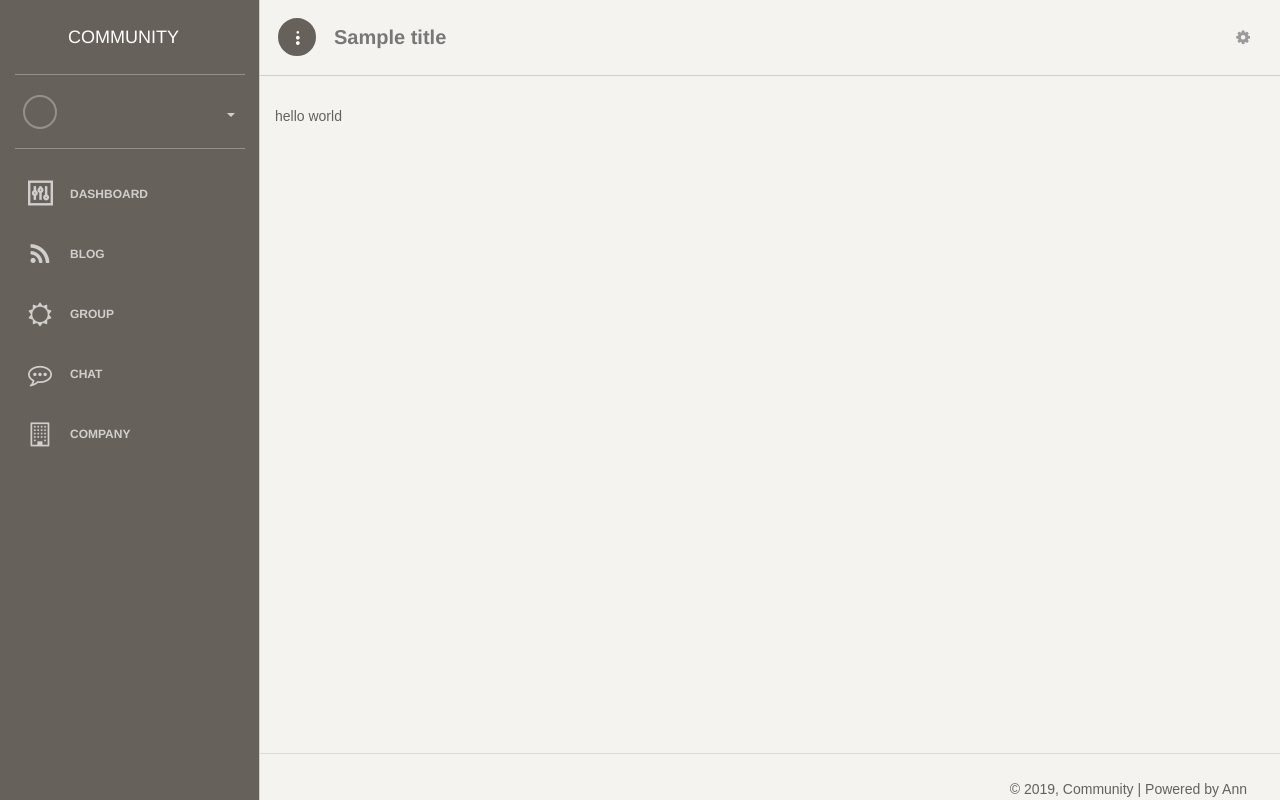
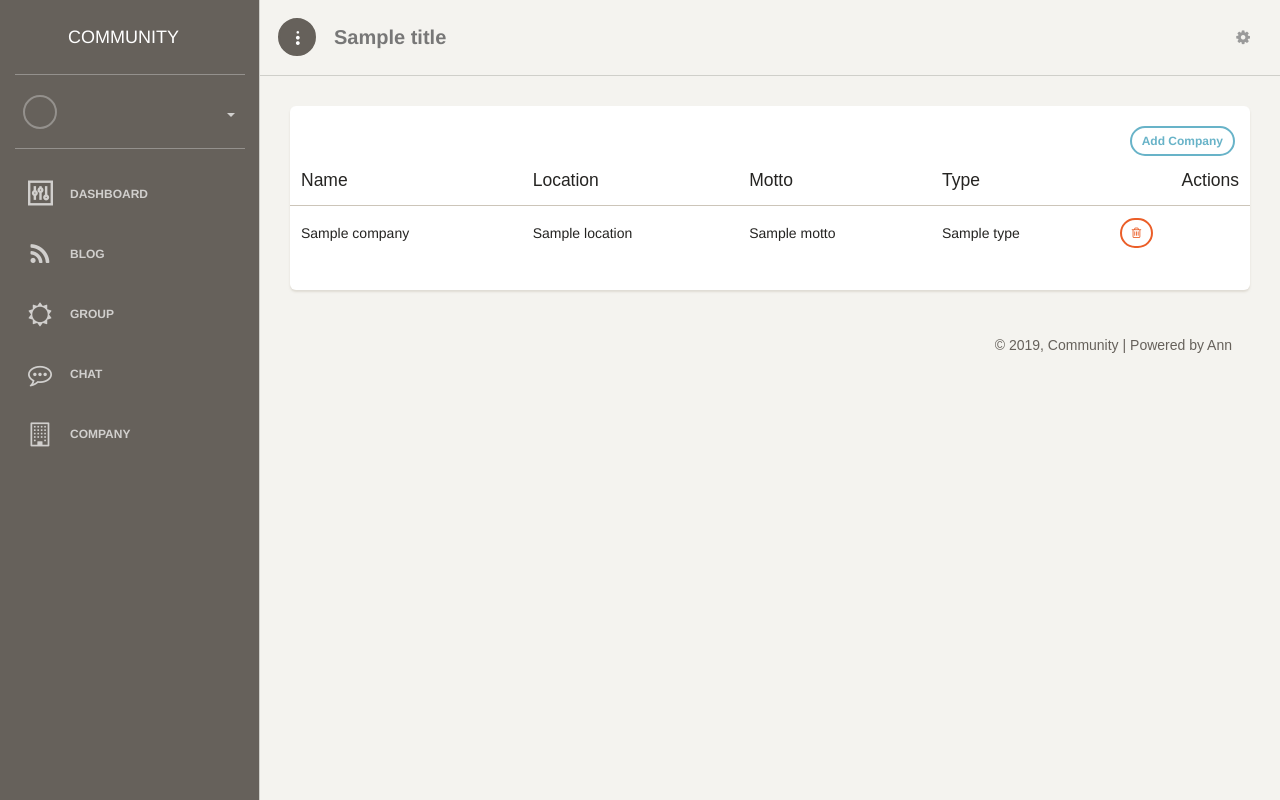
Before and after one commit to mkawsar/django, a Django app: template companies/templates/companies/index.html in a window 1280 px wide. Run offline with Django 3.2, Linux system fonts and the light colour scheme; the template is opened without the code that fills it: most values are stand-ins (such as "Sample title", 1, 10 or a date in 2020); some libraries are stand-ins or nearby versions; some web fonts are replaced.

Commit message:
Created company add file and show company list

```diff
--- /dev/null
+++ b/companies/templates/companies/add.html
@@ -0,0 +1,4 @@
+{% extends 'layouts/main.html' %}
+{% block content %}
+hello world
+{% endblock %}
--- a/companies/templates/companies/index.html
+++ b/companies/templates/companies/index.html
@@ -1,4 +1,41 @@
 {% extends 'layouts/main.html' %}
 {% block content %}
-    hello world
-{% endblock %}
+<div class="container-fluid">
+    {% include 'layouts/alert-message.html' %}
+    <div class="row">
+        <div class="col-md-12">
+            <div class="card">
+                <div class="card-header pull-right">
+                    <a href="{% url 'company:create' %}" class="btn btn-sm btn-info">Add Company</a>
+                </div>
+                <div class="card-content table-responsive table-full-width">
+                    <table class="table">
+                        <thead>
+                            <tr>
+                                <th>Name</th>
+                                <th>Location</th>
+                                <th>Motto</th>
+                                <th>Type</th>
+                                <th class="text-right">Actions</th>
+                            </tr>
+                        </thead>
+                        <tbody>
+                            {% for company in companies %}
+                            <tr>
+                                <td>{{ company.name }}</td>
+                                <td>{{ company.location }}</td>
+                                <td>{{ company.motto }}</td>
+                                <td>{{ company.type }}</td>
+                                <td>
+                                    <a href="#" class="btn btn-circle btn-sm btn-danger"><i
+                                            class="fa fa-trash-o"></i></a>
+                                </td>
+                            </tr>
+                            {% endfor %}
+                        </tbody>
+                    </table>
+                </div>
+            </div>
+        </div>
+    </div>
+    {% endblock %}
--- a/companies/urls.py
+++ b/companies/urls.py
@@ -1,6 +1,8 @@
 from django.urls import path, include
-from .views import IndexListView
+from .views import IndexListView, create
+app_name = 'company'
 
 urlpatterns = [
-    path('list', IndexListView.as_view(), name='company-list'),
+    path('list', IndexListView.as_view(), name='list'),
+    path('create', create, name='create'),
 ]
--- a/user/templates/layouts/left-nav.html
+++ b/user/templates/layouts/left-nav.html
@@ -5,7 +5,8 @@
 {% url 'user-add' as add_user_url %}
 {% url 'group-index' as group_url %}
 {% url 'chat-index' as chat_url %}
-{% url 'company-list' as company_url %}
+{% url 'company:list' as company_url %}
+{% url 'company:create' as company_create_url %}
 <div class="sidebar" data-background-color="brown" data-active-color="danger">
     <div class="logo">
         <a href="/" class="simple-text logo-mini">CU</a>
@@ -16,7 +17,7 @@
         <div class="user">
             <div class="info">
                 <div class="photo">
-                    <img src="{{ request.user.profile.image.url }}"/>
+                    <img src="{{ request.user.profile.image.url }}" />
                 </div>
 
                 <a data-toggle="collapse" href="#collapseExample" class="collapsed">
@@ -45,7 +46,7 @@
             </div>
         </div>
         <ul class="nav">
-            <li {% if request.get_full_path == home_url %}class="active"{% endif %}>
+            <li {% if request.get_full_path == home_url %}class="active" {% endif %}>
                 <a href="{% url 'home' %}">
                     <i class="ti-panel"></i>
                     <p>Dashboard</p>
@@ -53,35 +54,37 @@
             </li>
 
             {% if request.user.role.role == 'admin' %}
-                <li {% if request.get_full_path == setting_url or request.get_full_path == add_user_url or request.get_full_path == add_user_url %}class="active"{% endif %}>
-                    <a href="{% url 'setting-index' %}">
-                        <i class="fa fa-gear"></i>
-                        <p>Setting</p>
-                    </a>
-                </li>
+            <li {% if request.get_full_path == setting_url or request.get_full_path == add_user_url or request.get_full_path == add_user_url %}class="active"
+                {% endif %}>
+                <a href="{% url 'setting-index' %}">
+                    <i class="fa fa-gear"></i>
+                    <p>Setting</p>
+                </a>
+            </li>
             {% endif %}
 
-            <li {% if request.get_full_path == blog_url %}class="active"{% endif %}>
+            <li {% if request.get_full_path == blog_url %}class="active" {% endif %}>
                 <a href="{% url 'blog-home' %}">
                     <i class="fa fa-rss"></i>
                     <p>Blog</p>
                 </a>
             </li>
 
-            <li {% if request.get_full_path == group_url %}class="active"{% endif %}>
+            <li {% if request.get_full_path == group_url %}class="active" {% endif %}>
                 <a href="{% url 'group-index' %}">
                     <i class="fa fa-sun-o"></i>
                     <p>Group</p>
                 </a>
             </li>
-            <li {% if request.get_full_path == chat_url %}class="active"{% endif %}>
+            <li {% if request.get_full_path == chat_url %}class="active" {% endif %}>
                 <a href="{% url 'chat-index' %}">
                     <i class="fa fa-commenting-o"></i>
                     <p>Chat</p>
                 </a>
             </li>
-            <li {% if request.get_full_path == company_url %}class="active"{% endif %}>
-                <a href="{% url 'company-list' %}">
+            <li {% if request.get_full_path == company_url or request.get_full_path == company_create_url %}class="active"
+                {% endif %}>
+                <a href="{% url 'company:list' %}">
                     <i class="fa fa-building-o"></i>
                     <p>Company</p>
                 </a>
--- a/user/urls.py
+++ b/user/urls.py
@@ -9,5 +9,5 @@ urlpatterns = [
     path('blog/', include('blog.urls')),
     path('group/', include('group.urls')),
     path('chat/', include('chat.urls')),
-    path('company/', include('companies.urls')),
+    path('company/', include(('companies.urls'), namespace='company')),
 ]
```
Also changed, not shown: companies/views.py (+8 -0 lines).
